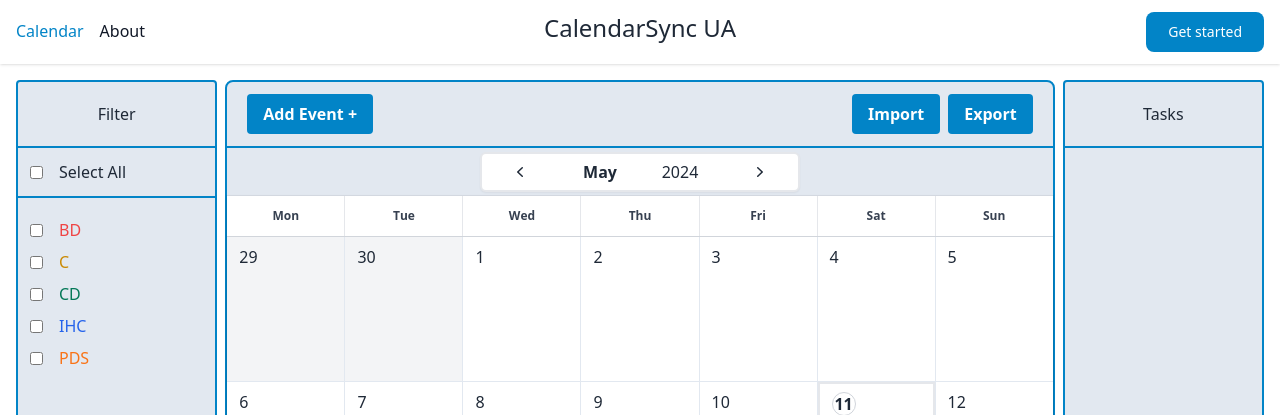
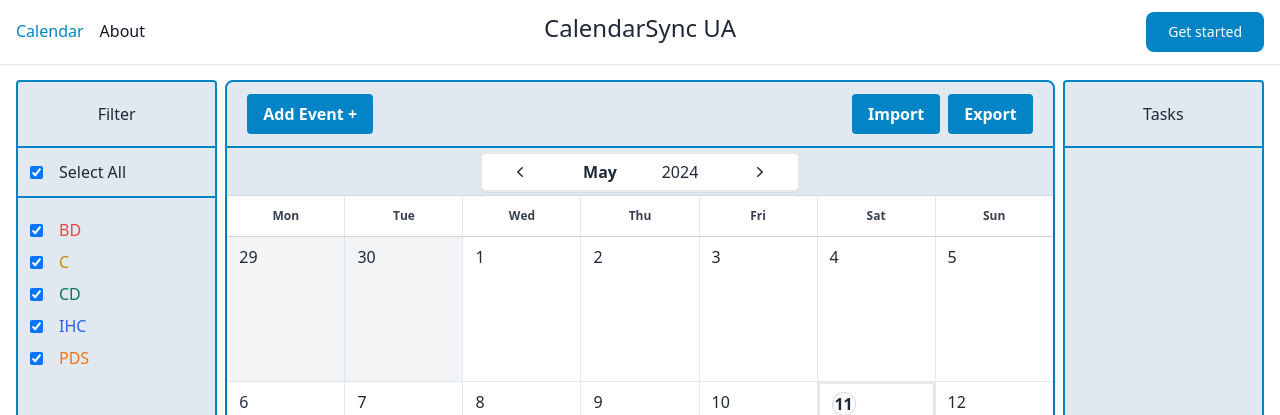
Before and after one commit to pedropintoo/CalendarSyncUA, a React (Vite) app: page / in a window 1280 px wide. Shown: the top 415 px of the page. Built offline with nearby package versions, Linux system fonts and the light colour scheme.

Commit message:
checkboxes pre-checked

```diff
--- a/src/components/calendar/AddEventModal.tsx
+++ b/src/components/calendar/AddEventModal.tsx
@@ -136,6 +136,6 @@ function AddEventModal(){
             </div>
       </>
     );
-};
+}
 
 export default AddEventModal;
--- a/src/components/filter/Filter.tsx
+++ b/src/components/filter/Filter.tsx
@@ -5,7 +5,7 @@ function Filter() {
   // Structure Context
   const SC = useStructureContext();
 
-  const [selectAll, setSelectAll] = useState(false);
+  const [selectAll, setSelectAll] = useState(true);
   const [selectedTags, setSelectedTags] = useState({} as {[key: string]: boolean});
 
   const handleSelectAll = () => {
@@ -53,7 +53,7 @@ function Filter() {
               type="checkbox"
               id={tagName}
               className="mr-2 ml-3"
-              checked={selectedTags[tagName] || false}
+              checked={selectedTags[tagName] || selectAll}
               onChange={() => handleTagCheckboxChange(tagName)}
             />
             <label htmlFor={tagName} className={`text-bg ml-2`} style={{ color: `${SC.tags[tagName]}`}}>
```
